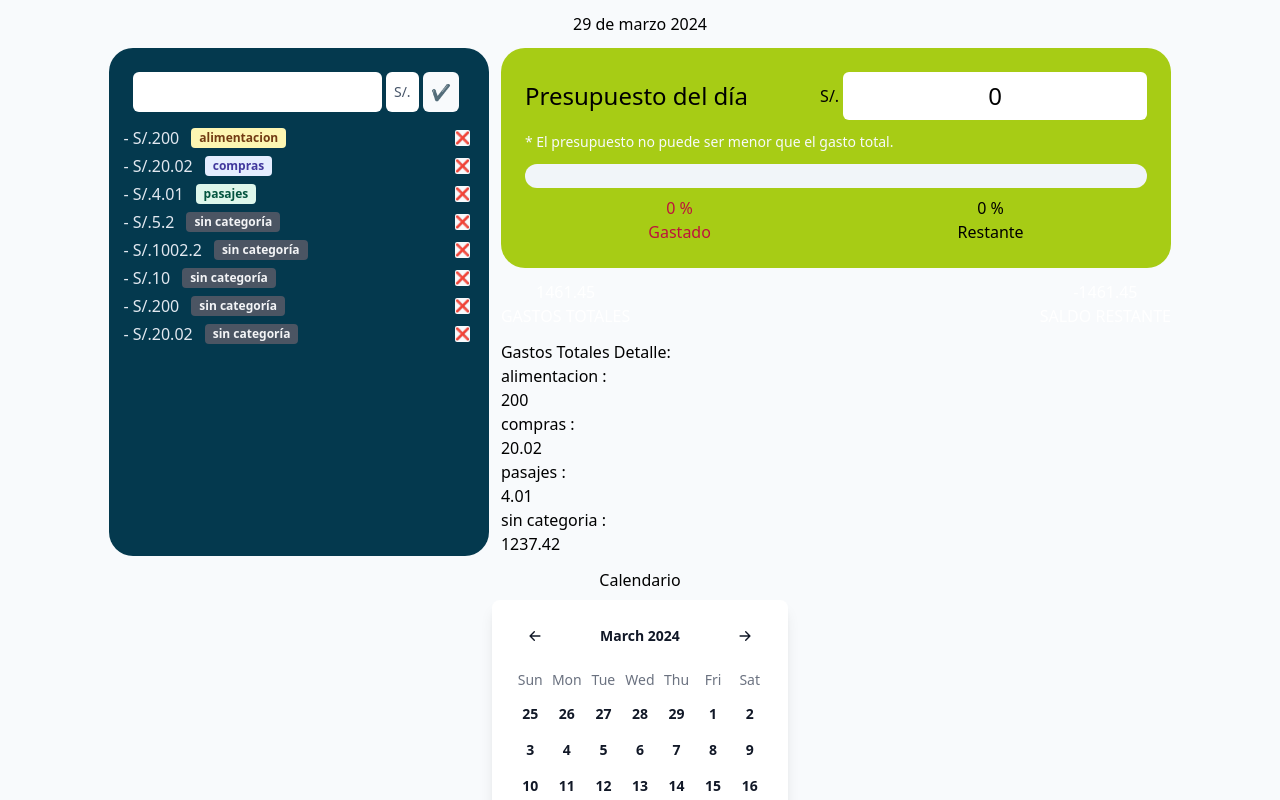
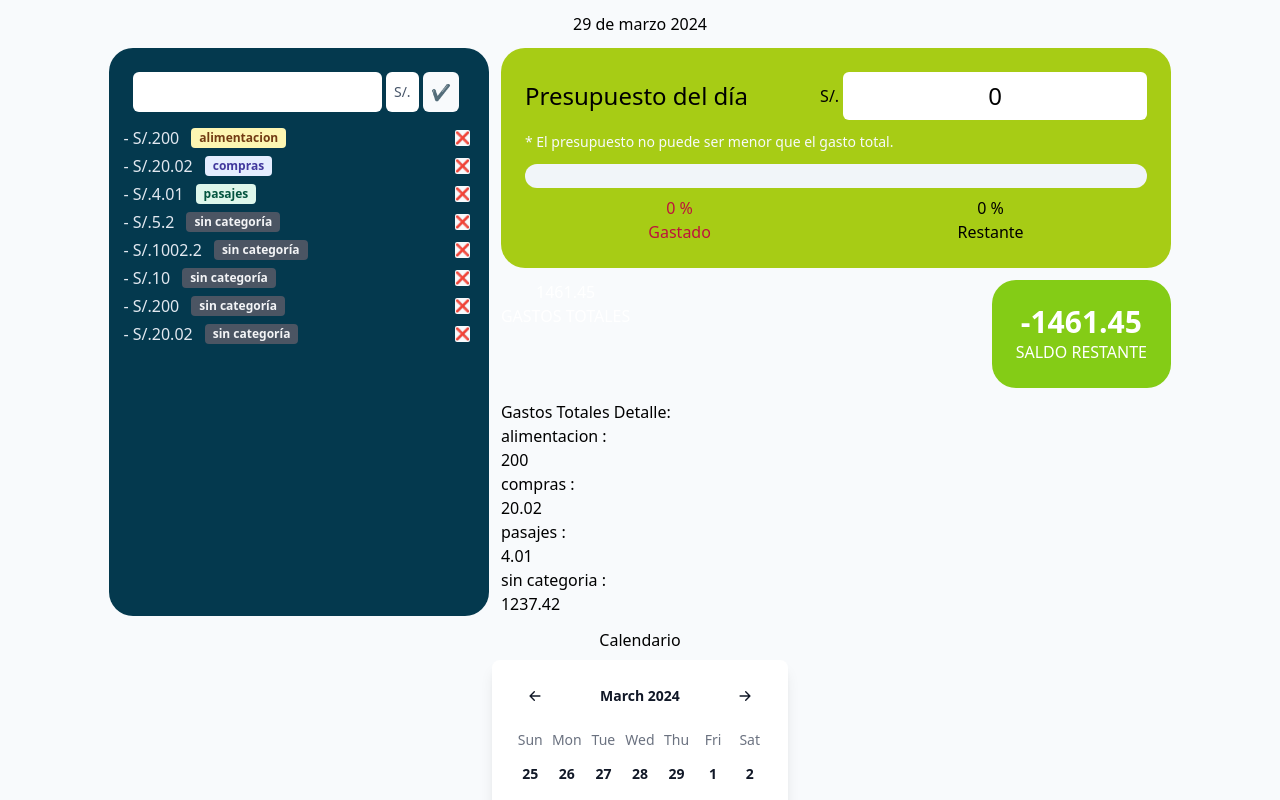
Before and after one commit to nattdev/expense-record-app, a React (Vite) app in the folder client/: page / in a window 1280 px wide. Shown: the top 800 px of the page. Built offline with nearby package versions, Linux system fonts and the light colour scheme.

Commit message:
Add tailwindcss styles

```diff
--- a/client/src/components/RemainingBudget.jsx
+++ b/client/src/components/RemainingBudget.jsx
@@ -4,8 +4,8 @@ function RemainingBudget() {
     const {totalExpenses, currentBudget} = useExpenses();
 
     return (
-        <div id="remaining-budget-wrapper">
-        <p>{(currentBudget - totalExpenses).toFixed(2)}</p><p>SALDO RESTANTE</p>
+        <div id="remaining-budget-wrapper" className="bg-lime-500 p-6 rounded-3xl">
+        <p className="font-bold text-3xl">{(currentBudget - totalExpenses).toFixed(2)}</p><p>SALDO RESTANTE</p>
         </div>
     )
 }
```
